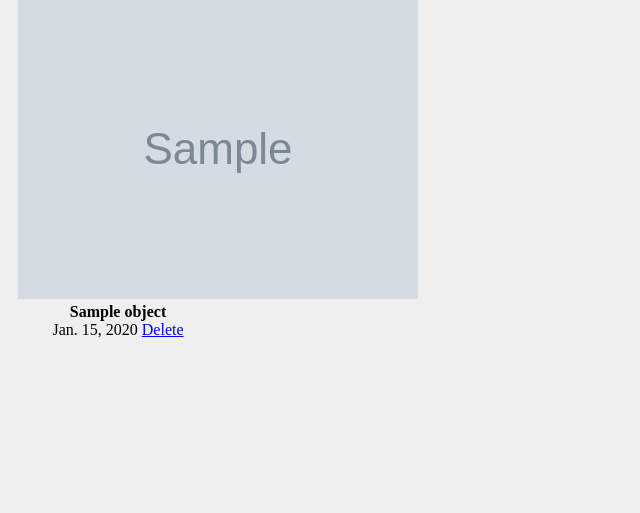
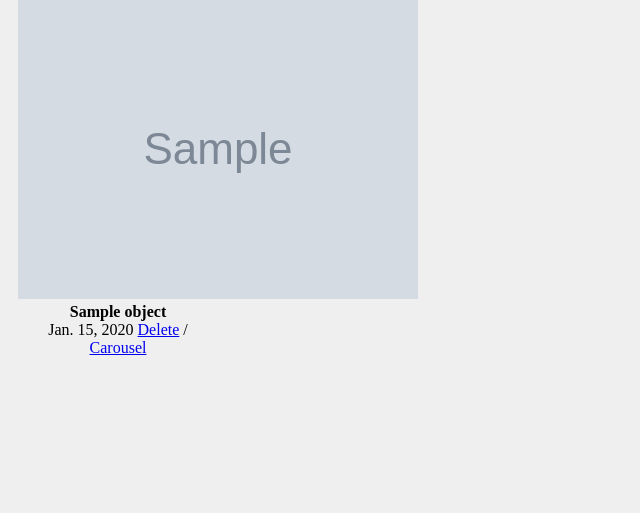
Before and after one commit to Crystalnix/shotscreens_server, a Django app: template server/gallery/templates/album_list.html in a window 1280 px wide. Shown: the part 146-659 px from the top of the page, without its empty margins (0-640 px from the left). Run offline with Django 3.2, Linux system fonts and the light colour scheme; the template is opened without the code that fills it: most values are stand-ins (such as "Sample title", 1, 10 or a date in 2020); grey boxes marked "Sample" are stand-in pictures; parts of the project's set-up code (start-up, migrations or seed data) failed here and were passed over; some libraries are stand-ins or nearby versions.

Commit message:
added link carousel in album list

```diff
--- a/server/gallery/templates/album_list.html
+++ b/server/gallery/templates/album_list.html
@@ -18,7 +18,7 @@
             </div>
             <div class="album_info">
                 <b><center>{{ album.name }}</center></b>
-                <center>{{ album.created_date|date }} <a href="{% url gallery.views.delete_album key=album.key %}">Delete</a></center>
+                <center>{{ album.created_date|date }} <a href="{% url gallery.views.delete_album key=album.key %}">Delete</a> / <a href="{% url gallery.views.picture_carousel key=album.key %}">Carousel</a></center>
             </div>
         </div>
     {% endfor %}
```
